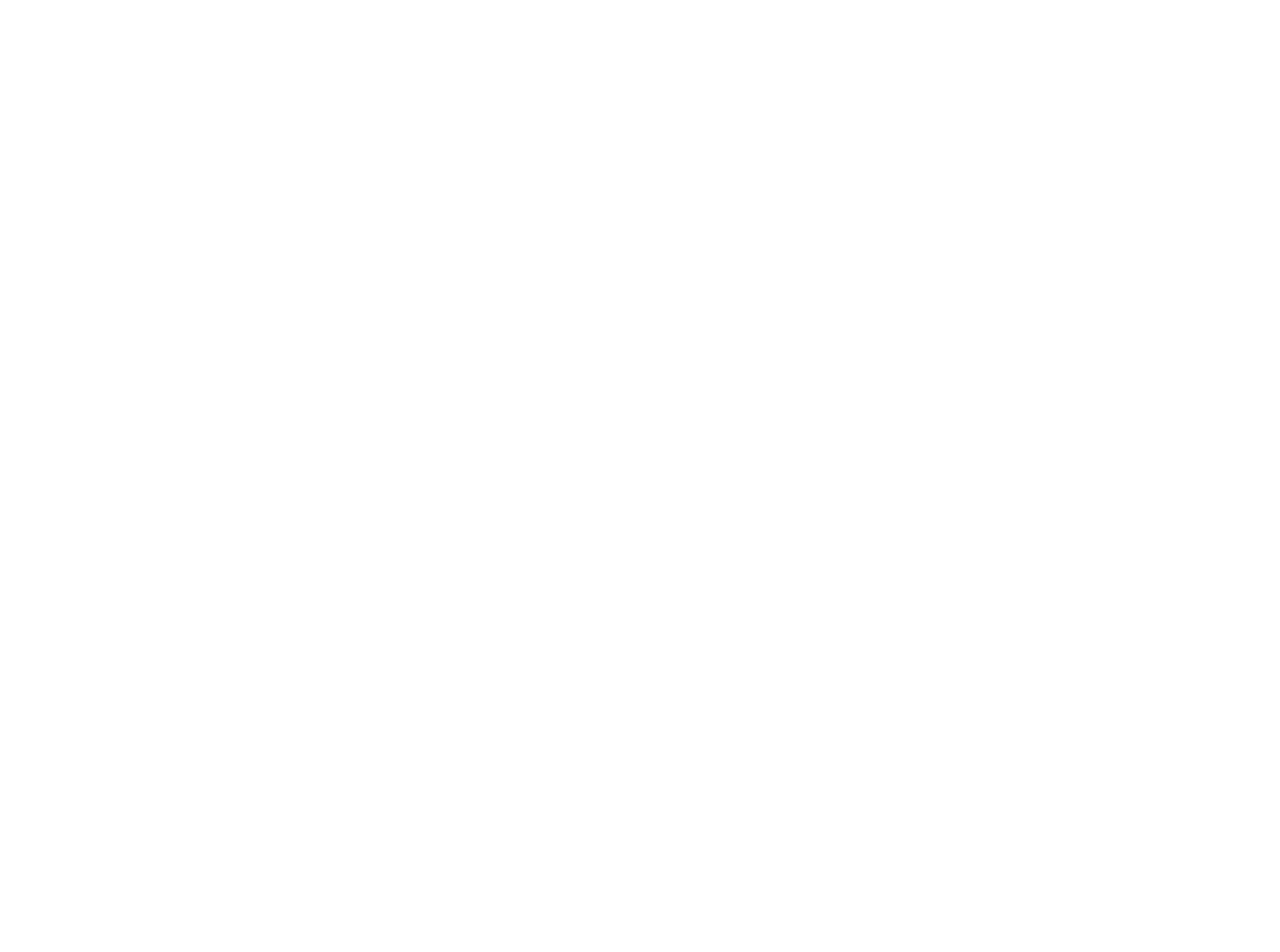
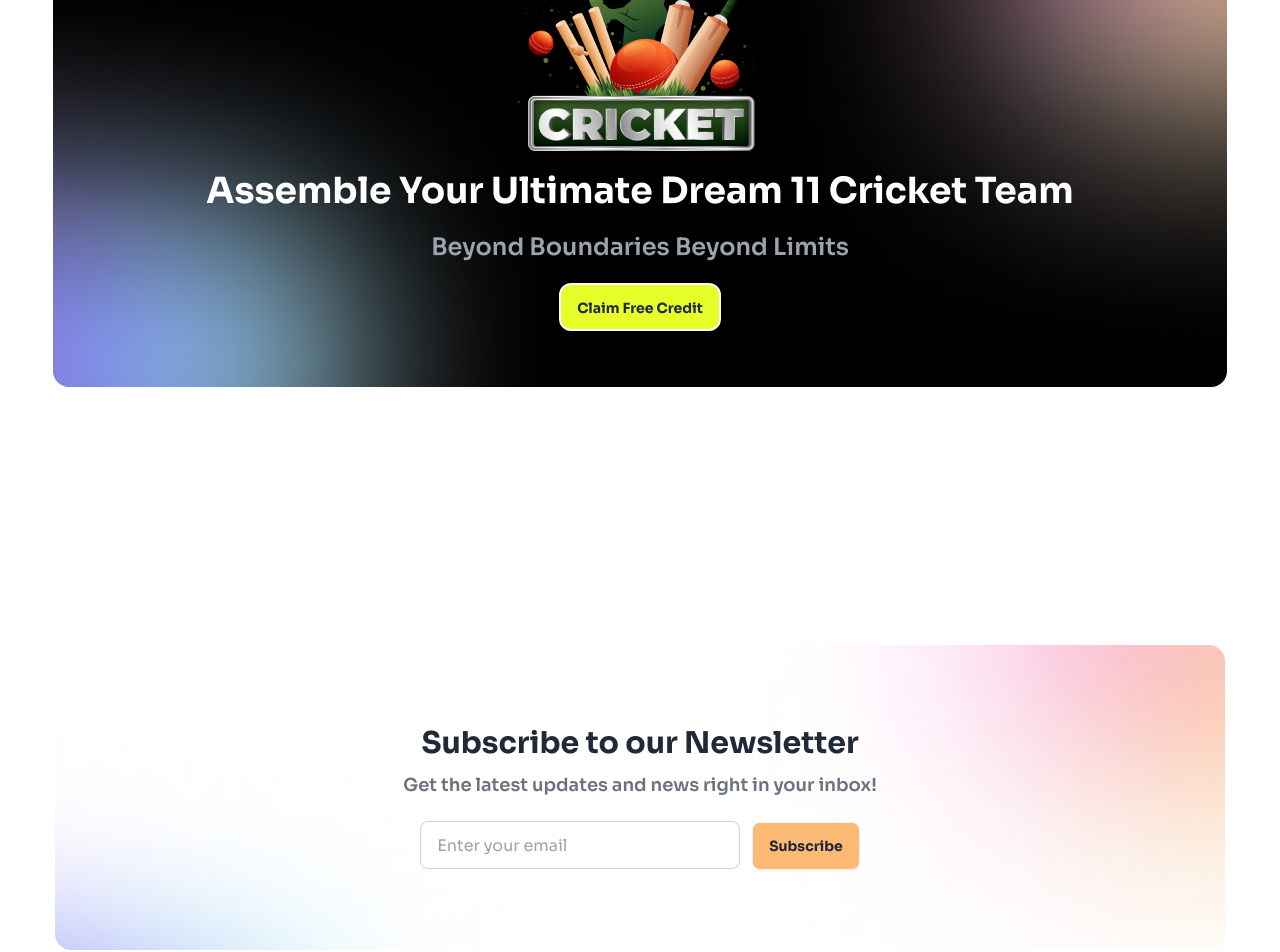
Before and after one commit to Hafiz-Al-Shams/select-your-DREAM-11, a React (Vite) app: page / in a window 1280 px wide. Shown: the part 225-1177 px from the top of the page. Before the commit the page ends 800 px from the top, so only its background shows below. Built offline with nearby package versions, Linux system fonts and the light colour scheme.

Commit message:
Newsletter almost done

```diff
--- a/src/App.jsx
+++ b/src/App.jsx
@@ -1,5 +1,6 @@
 import Banner from "./components/Banner"
 import Navbar from "./components/Navbar"
+import Newsletter from "./components/Newsletter"
 
 function App() {
 
@@ -10,6 +11,9 @@
         <Navbar></Navbar>
         {/* banner */}
         <Banner></Banner>
+
+        {/* newsletter */}
+        <Newsletter></Newsletter>
       </div>
     </>
   )
--- a/src/components/Banner.jsx
+++ b/src/components/Banner.jsx
@@ -1,5 +1,15 @@
+import background from '../assets/bg-shadow.png'
+import banner from '../assets/banner-main.png'
+
 export default function Banner() {
     return (
-        <div></div>
+        <div className='bg-cover bg-no-repeat rounded-2xl w-full py-14 text-center space-y-5 bg-black' style={{ backgroundImage: `url(${background})` }}>
+            <div className='flex justify-center items-center'>
+                <img src={banner} alt="" />
+            </div>
+            <h1 className='text-4xl font-bold text-white'>Assemble Your Ultimate Dream 11 Cricket Team</h1>
+            <h4 className='text-2xl font-semibold text-gray-400'>Beyond Boundaries Beyond Limits</h4>
+            <button className='btn border-2 border-gray-50 p-4 rounded-xl font-bold hover:text-gray-500' style={{ backgroundColor: 'rgb(231, 254, 41)' }}>Claim Free Credit</button>
+        </div>
     )
 }
--- a/src/components/Navbar.jsx
+++ b/src/components/Navbar.jsx
@@ -3,7 +3,7 @@
 
 export default function Navbar() {
     return (
-        <div className="flex justify-between items-center mt-6 mb-4">
+        <div className="flex justify-between items-center my-6">
             <div>
                 <img src={logo} alt="" />
             </div>
--- /dev/null
+++ b/src/components/Newsletter.jsx
@@ -0,0 +1,17 @@
+import background from '../assets/bg-shadow.png'
+
+export default function Newsletter() {
+
+    return (
+        <div className='' style={{ boxSizing: 'border-box', border: '2px solid rgb(255, 255, 255)', borderRadius: '24px', background: 'rgba(255, 255, 255, 0.15)' }}>
+            <div className='mt-64 bg-cover bg-no-repeat rounded-2xl w-full py-20 text-center space-y-2.5' style={{ backgroundImage: `url(${background})` }}>
+                <h1 className='text-3xl font-bold'>Subscribe to our Newsletter</h1>
+                <h4 className='text-lg font-semibold text-gray-500'>Get the latest updates and news right in your inbox!</h4>
+                <div className='pt-3'>
+                    <input type="text" placeholder="Enter your email" className="input input-bordered w-full max-w-xs" />
+                    <button className='btn p-4 rounded-lg font-bold ml-3 bg-orange-300'>Subscribe</button>
+                </div>
+            </div>
+        </div>
+    )
+}
--- a/src/index.css
+++ b/src/index.css
@@ -7,3 +7,10 @@
 body {
   font-family: "Sora", sans-serif;
 }
+
+.newsletter {
+  box-sizing: border-box;
+  border: 2px solid rgb(255, 255, 255);
+  border-radius: 24px;
+  background: rgba(255, 255, 255, 0.15);
+}
```
